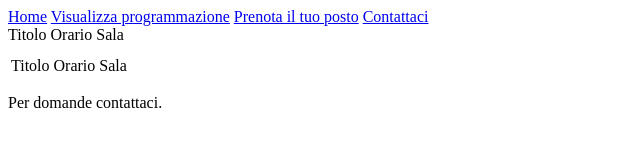
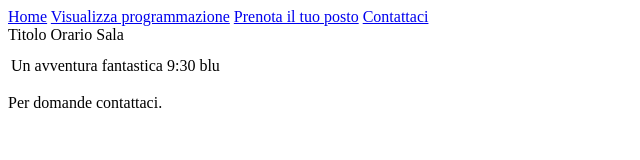
Before and after one commit to toto2202/cinema, a plain HTML site: page programmazione.html in a window 1280 px wide. Shown: the whole page, without its empty margins (0-640 px from the left). Drawn offline with Linux system fonts and the light colour scheme.

Commit message:
creazione tabella nel file programmazione.html

```diff
--- a/programmazione.html
+++ b/programmazione.html
@@ -22,9 +22,9 @@
                     <tr> Orario </tr>
                     <tr> Sala </tr>
 
-                    <td>Titolo </td>
-                    <td> Orario </td>
-                    <td> Sala </td>
+                    <td>Un avventura fantastica </td>
+                    <td> 9:30 </td>
+                    <td> blu </td>
                 </th>
 
 
```
